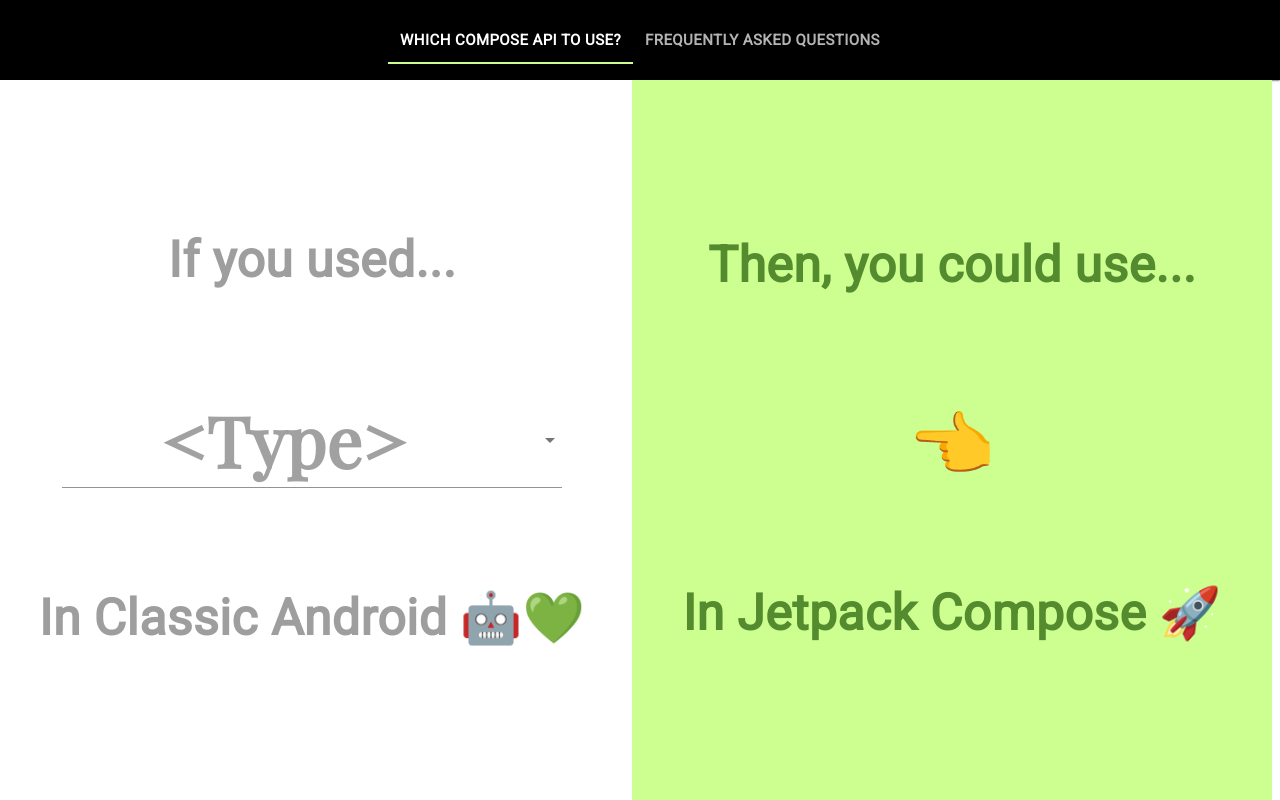
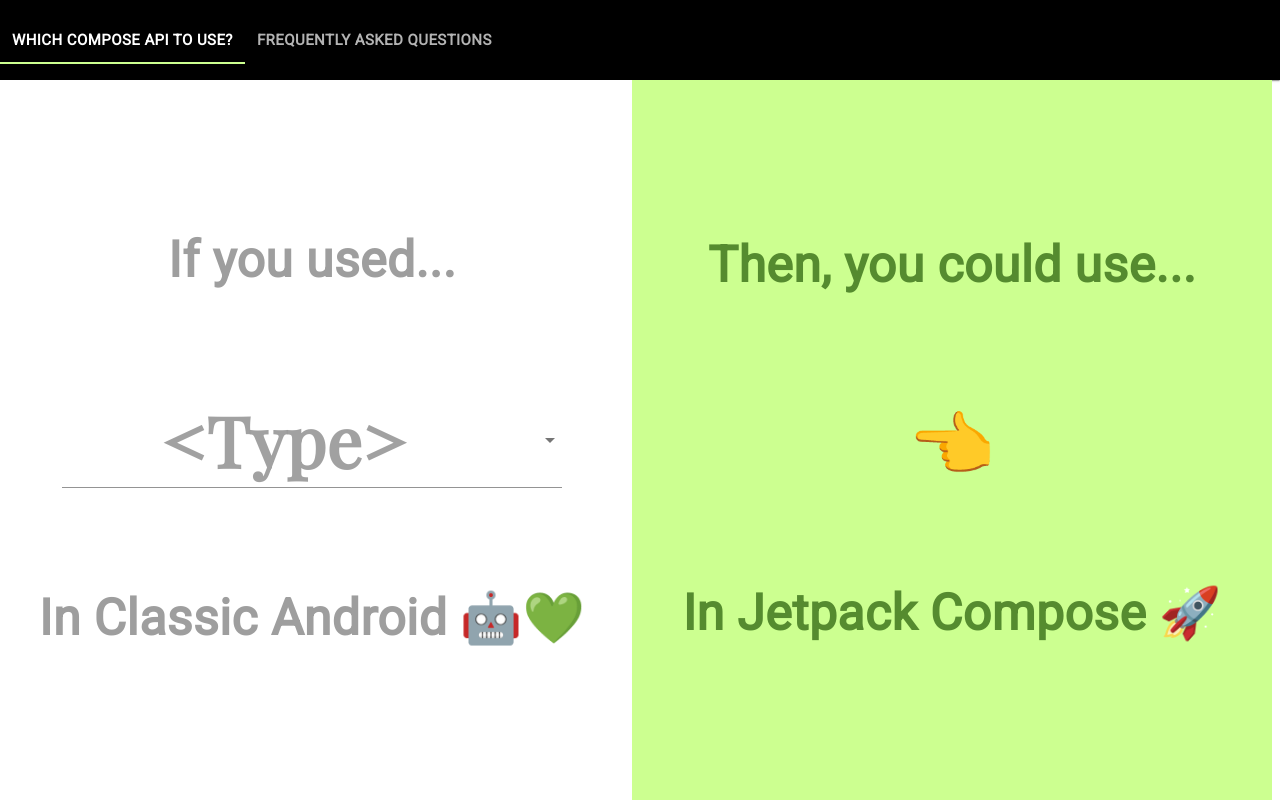
Before and after one commit to worstkiller/JetpackCompose.app, a React (Create React App) app: page / in a window 1280 px wide. Shown: the top 800 px of the page. Built offline with nearby package versions, Linux system fonts and the light colour scheme.

Commit message:
Update tabs to be scrollable

```diff
--- a/src/components/NavigationBar.tsx
+++ b/src/components/NavigationBar.tsx
@@ -38,7 +38,7 @@
           }}
           onChange={handleChange}
           aria-label="simple tabs example"
-          centered
+          variant="scrollable"
         >
             <Tab label="Which Compose API to use?" {...a11yProps(0)} className={classes.tab} value="/" />
             <Tab label="Frequently Asked Questions" {...a11yProps(1)} className={classes.tab} value="/faq" />
```
